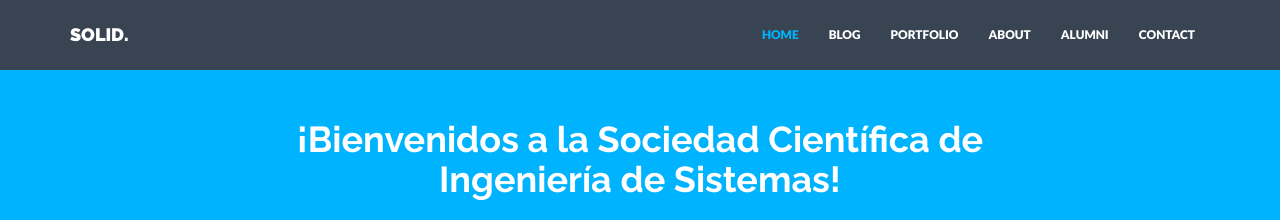
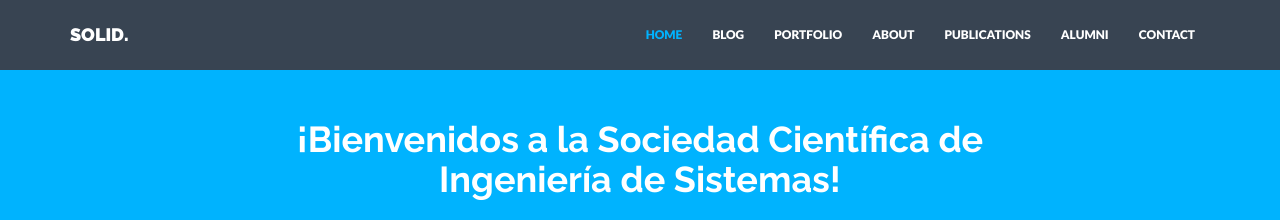
Before and after one commit to SociedadCEIS/paginaSCEIS, a Jekyll site: the page built from index.html, in a window 1280 px wide. Shown: the top 220 px of the page. Built offline with Jekyll 4.4.1, drawn with Linux system fonts in a browser that asks for light colours; nearby versions of some CDN libraries.

Commit message:
nav_publications

```diff
--- a/_includes/nav.html
+++ b/_includes/nav.html
@@ -16,6 +16,7 @@
         <li {% if page.title == "Blog" %}class="active"{% endif %}><a href="{{"/blog/" | prepend: site.baseurl }}">BLOG</a></li>
         <li {% if page.title == "Portfolio" %}class="active"{% endif %}><a href="{{"/portfolio/" | prepend: site.baseurl }}">PORTFOLIO</a></li>
         <li {% if page.title == "About" %}class="active"{% endif %}><a href="{{"/about/" | prepend: site.baseurl }}">ABOUT</a></li>
+        <li {% if page.title == "Publications" %}class="active"{% endif %}><a href="{{"/publications/" | prepend: site.baseurl }}">PUBLICATIONS</a></li>
         <li {% if page.title == "Alumni" %}class="active"{% endif %}><a href="{{"/alumni/" | prepend: site.baseurl }}">ALUMNI</a></li>
         <li {% if page.title == "Contact" %}class="active"{% endif %}><a href="{{"/contact/" | prepend: site.baseurl }}">CONTACT</a></li>
       </ul>
```
